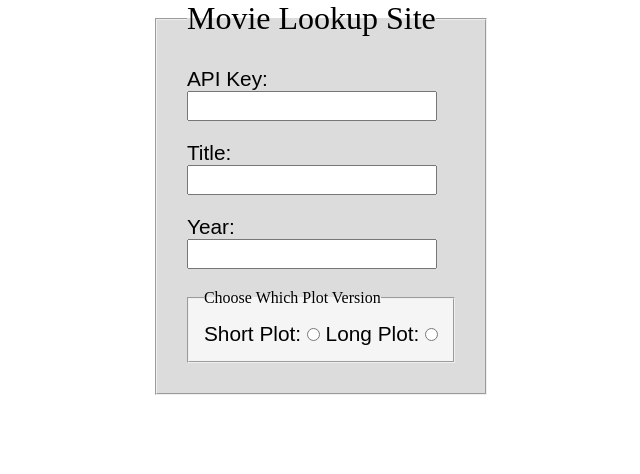
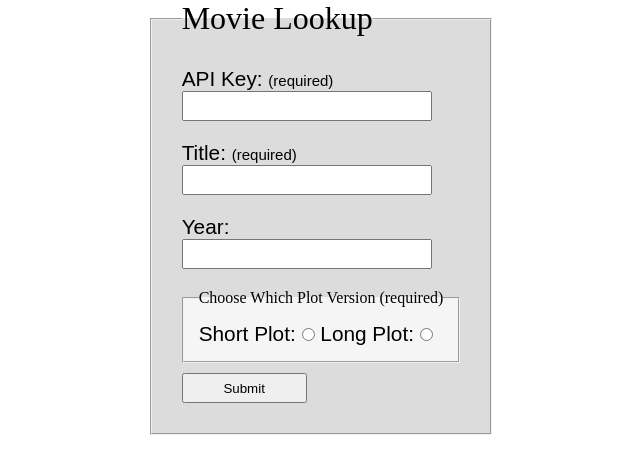
Before and after one commit to ravenlight17/Movie-Lookup-Site, a website built with Vite: page index.html in a window 1280 px wide. Shown: the whole page, without its empty margins (319-959 px from the left). Built offline with nearby package versions, Linux system fonts and the light colour scheme.

Commit message:
2 files modified

```diff
--- a/index.html
+++ b/index.html
@@ -10,10 +10,10 @@
     <div class="container">
       <main>
         <fieldset id="fieldset-main" class="fieldset-grp">
-          <legend id="legend-main">Movie Lookup Site</legend>
+          <legend id="legend-main">Movie Lookup</legend>
           <form method="POST" class="form">
             <label for="api_key"
-              >API Key:
+              >API Key: <span>(required)</span>
               <input
                 type="text"
                 name="api_key"
@@ -22,9 +22,10 @@
                 required
               />
             </label>
+            <!-- <span id="api-required">Enter API Key here</span> -->
 
             <label for="title"
-              >Title:
+              >Title: <span>(required)</span>
               <input
                 type="text"
                 name="title"
@@ -33,14 +34,16 @@
                 required
               />
             </label>
+            <!-- <span id="title-required"></span> -->
 
             <label for="year">
               Year:
               <input type="number" name="year" id="year" class="input-grp" />
             </label>
+            <!-- <span id=""></span> -->
 
             <fieldset id="fieldset-plot" class="fieldset-grp">
-              <legend>Choose Which Plot Version</legend>
+              <legend>Choose Which Plot Version (required)</legend>
               <label for="short">
                 Short Plot:
                 <input
@@ -63,6 +66,8 @@
                 />
               </label>
             </fieldset>
+
+            <button id="btn">Submit</button>
           </form>
         </fieldset>
       </main>
--- a/style.css
+++ b/style.css
@@ -24,6 +24,9 @@
   background-color: whitesmoke;
 }
 
+#api_key {
+}
+
 #legend-main {
   font-size: 2em;
 }
@@ -40,3 +43,21 @@ label {
   flex-direction: column;
   margin-bottom: 20px;
 }
+
+span {
+  font-size: 15px;
+}
+
+#btn {
+  width: 125px;
+  height: 30px;
+  margin-top: 10px;
+}
+
+#btn:hover {
+  border-color: orange;
+}
+
+#api-input{
+
+}
```
